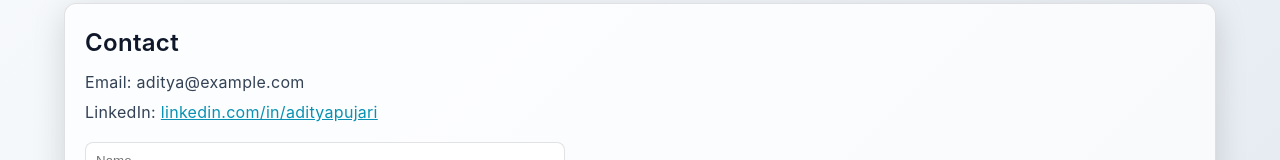
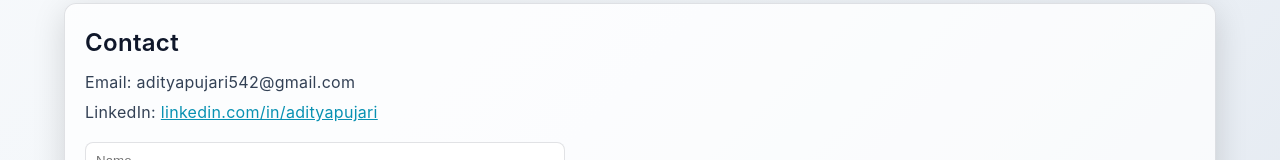
Before and after one commit to adityapujari854/My-Devops-Portfolio, a Next.js app: page / in a window 1280 px wide. Shown: the part 5122-5282 px from the top of the page. Built offline with nearby package versions, Linux system fonts and the light colour scheme.

Commit message:
Update Contact.tsx

```diff
--- a/components/Contact.tsx
+++ b/components/Contact.tsx
@@ -4,7 +4,7 @@ export default function Contact() {
   return (
     <div className="glass">
       <h2 style={{ fontSize: 24, fontWeight: 600, color: 'var(--text-primary)' }}>Contact</h2>
-      <p style={{ marginTop: 8, color: 'var(--text-secondary)' }}>Email: aditya@example.com</p>
+      <p style={{ marginTop: 8, color: 'var(--text-secondary)' }}>Email: adityapujari542@gmail.com</p>
       <p style={{ marginTop: 4, color: 'var(--text-secondary)' }}>LinkedIn: <a href="#" style={{ color: 'var(--accent)' }}>linkedin.com/in/adityapujari</a></p>
       <div style={{ marginTop: 16 }}>
         <form style={{ display: 'grid', gap: 12, maxWidth: 480 }}>
```
